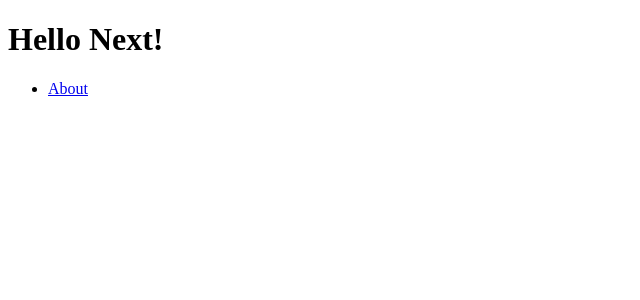
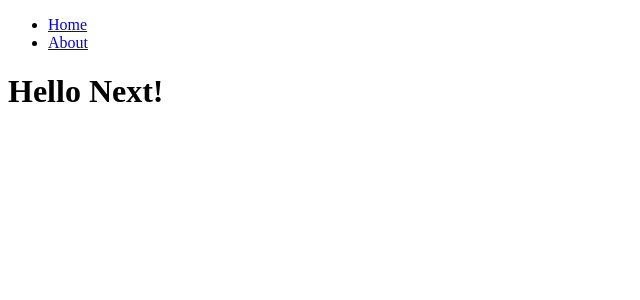
Before and after one commit to rahmatrhd/hello-next, a Next.js app: page / in a window 1280 px wide. Shown: the top 300 px of the page, without its empty margins (0-640 px from the left). Built offline with nearby package versions, Linux system fonts and the light colour scheme.

Commit message:
navigation bar

```diff
--- /dev/null
+++ b/components/NavigationBar.jsx
@@ -0,0 +1,16 @@
+import Link from 'next/link'
+
+const NavigationBar = () => {
+  return (
+    <ul>
+      <li>
+        <Link href="/">Home</Link>
+      </li>
+      <li>
+        <Link href="/about">About</Link>
+      </li>
+    </ul>
+  )
+}
+
+export default NavigationBar
--- a/pages/about.jsx
+++ b/pages/about.jsx
@@ -1,6 +1,9 @@
+import NavigationBar from '../components/NavigationBar'
+
 const About = () => {
   return (
     <React.Fragment>
+      <NavigationBar />
       <h1>About</h1>
       <p>This is about page</p>
     </React.Fragment>
--- a/pages/index.jsx
+++ b/pages/index.jsx
@@ -1,14 +1,10 @@
-import Link from 'next/link'
+import NavigationBar from '../components/NavigationBar'
 
 const Index = () => {
   return (
     <React.Fragment>
+      <NavigationBar />
       <h1>Hello Next!</h1>
-      <ul>
-        <li>
-          <Link href="/about">About</Link>
-        </li>
-      </ul>
     </React.Fragment>
   )
 }
```
